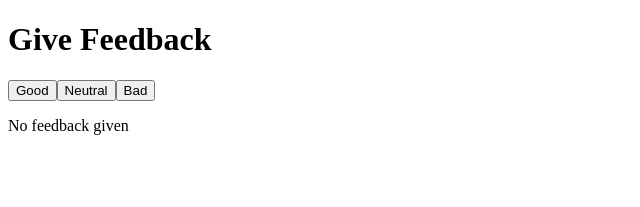
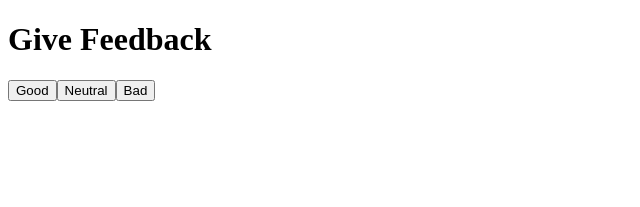
Before and after one commit to falvarezz139/fullstack_fer, a React (Vite) app: page / in a window 1280 px wide. Shown: the top 207 px of the page, without its empty margins (0-640 px from the left). Built offline with nearby package versions, Linux system fonts and the light colour scheme.

Commit message:
ejercicio 1.9

```diff
--- a/src/App.jsx
+++ b/src/App.jsx
@@ -2,7 +2,9 @@ import { useState } from "react";
 
 const Statistics = ({ good, neutral, bad }) => {
   const total = good + neutral + bad;
-  return total > 0 ? (
+  if (total === 0) return null;
+
+  return (
     <div>
       <h2>Statistics</h2>
       <p>Good: {good}</p>
@@ -12,8 +14,6 @@ const Statistics = ({ good, neutral, bad }) => {
       <p>Average: {((good - bad) / total).toFixed(2)}</p>
       <p>Positive: {((good / total) * 100).toFixed(2)}%</p>
     </div>
-  ) : (
-    <p>No feedback given</p>
   );
 };
 
```
